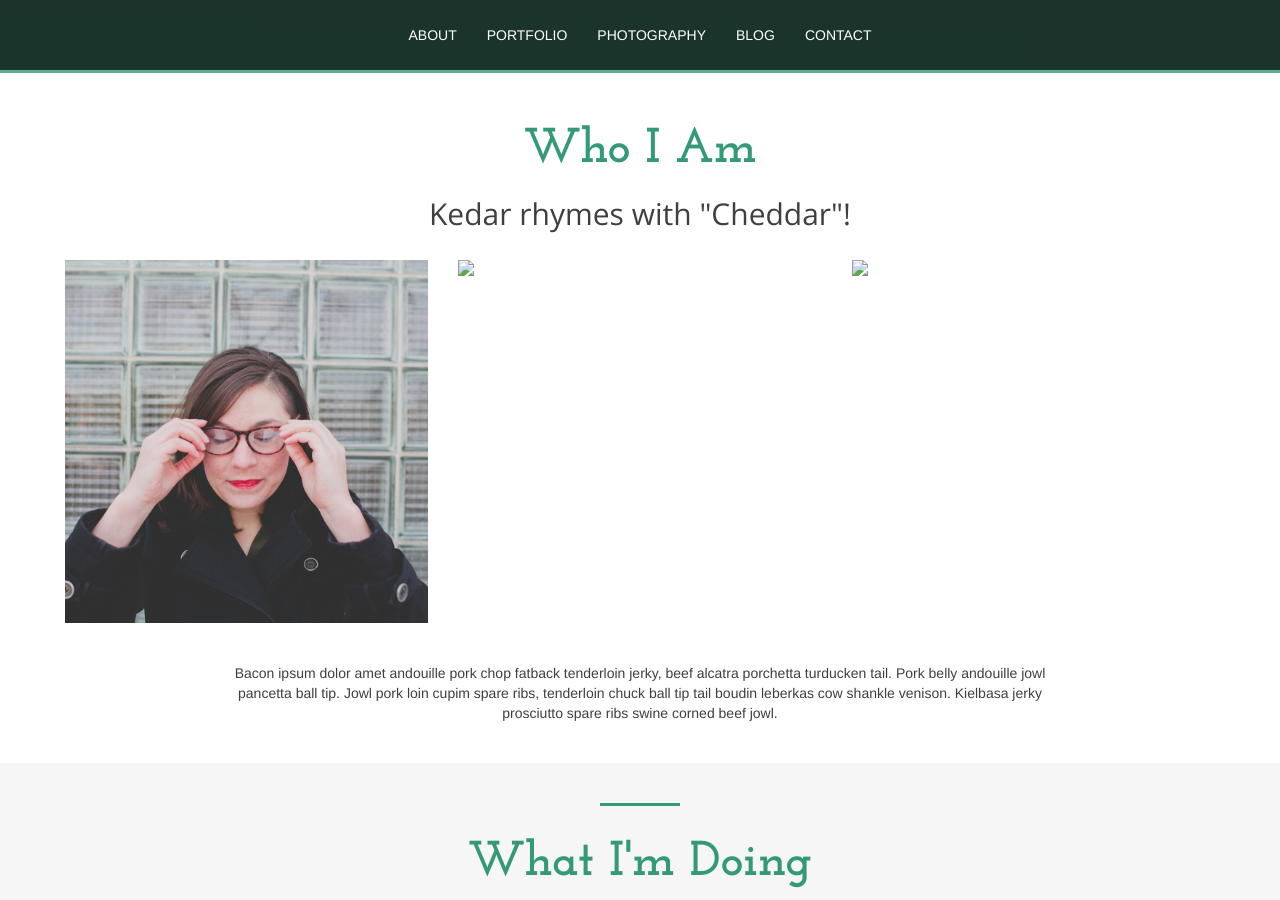
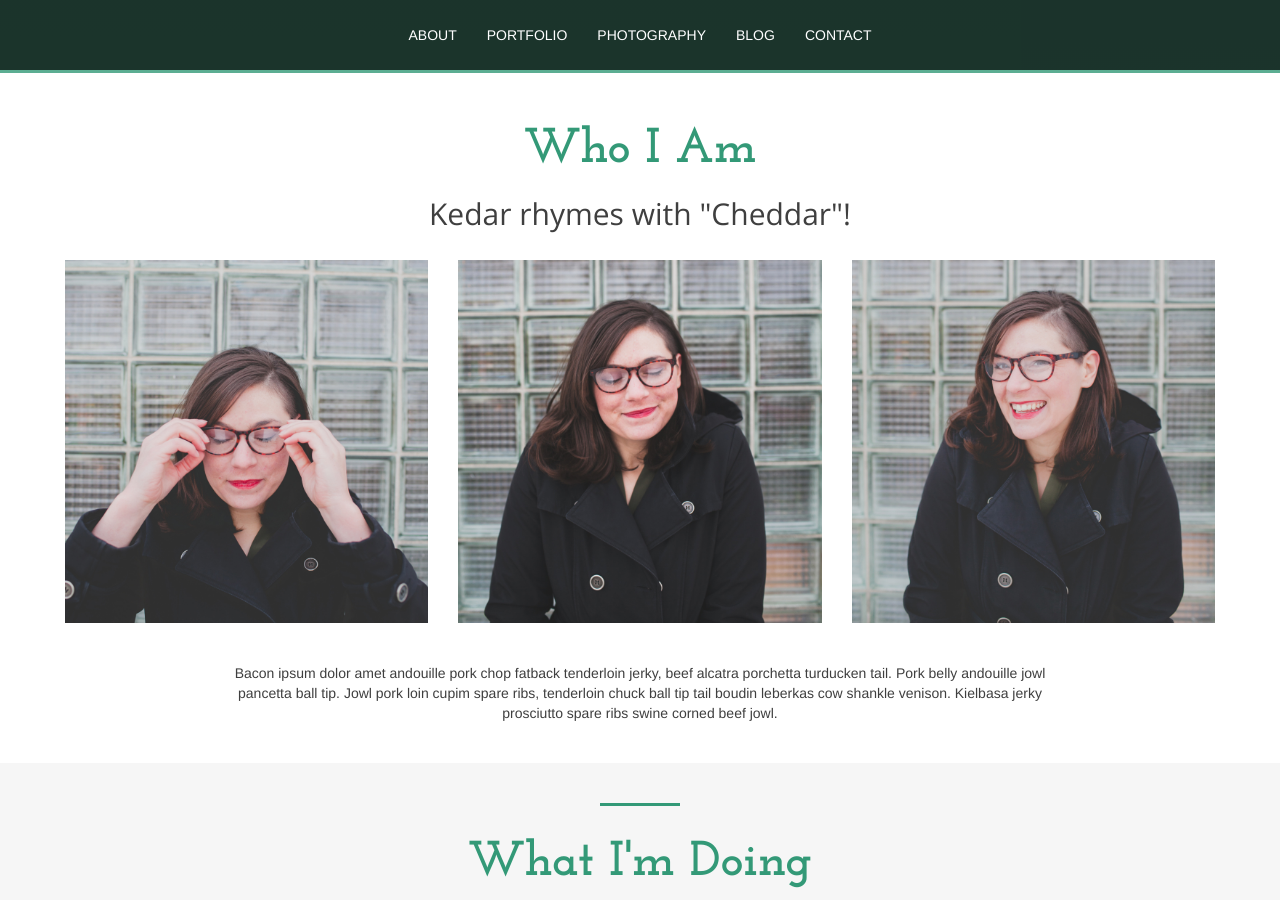
Before and after one commit to kedarjoyner/thinkful-portfolio, a Jekyll site: the page built from index.html, in a window 1280 px wide and 900 px high, scrolled down 827 px. Built offline with Jekyll 4.4.1, drawn with Linux system fonts in a browser that asks for light colours; nearby versions of some CDN libraries.

Commit message:
baseurl portfolio images

```diff
--- a/_includes/about.html
+++ b/_includes/about.html
@@ -11,8 +11,8 @@
     <div class="row">
       <div class="portraits-container">
         <img class="col-md-4 col-xs-12 hide-one portrait img-responsive center-block" src="{{ site.baseurl }}/{{ 'imgs/about-page/portrait-1.jpg' }}"/>
-        <img class="col-md-4 col-xs-12 hide-two portrait img-responsive center-block" src="{{ site.baseurl }}../imgs/about-page/portrait-2.jpg"/>
-        <img class="col-md-4 col-xs-12 portrait img-responsive center-block" src="{{ site.baseurl }}../imgs/about-page/portrait-3.jpg"/>
+        <img class="col-md-4 col-xs-12 hide-two portrait img-responsive center-block" src="{{ site.baseurl }}/{{ 'imgs/about-page/portrait-2.jpg' }}"/>
+        <img class="col-md-4 col-xs-12 portrait img-responsive center-block" src="{{ site.baseurl }}/{{ 'imgs/about-page/portrait-3.jpg' }}"/>
       </div>
     </div>
 
```
